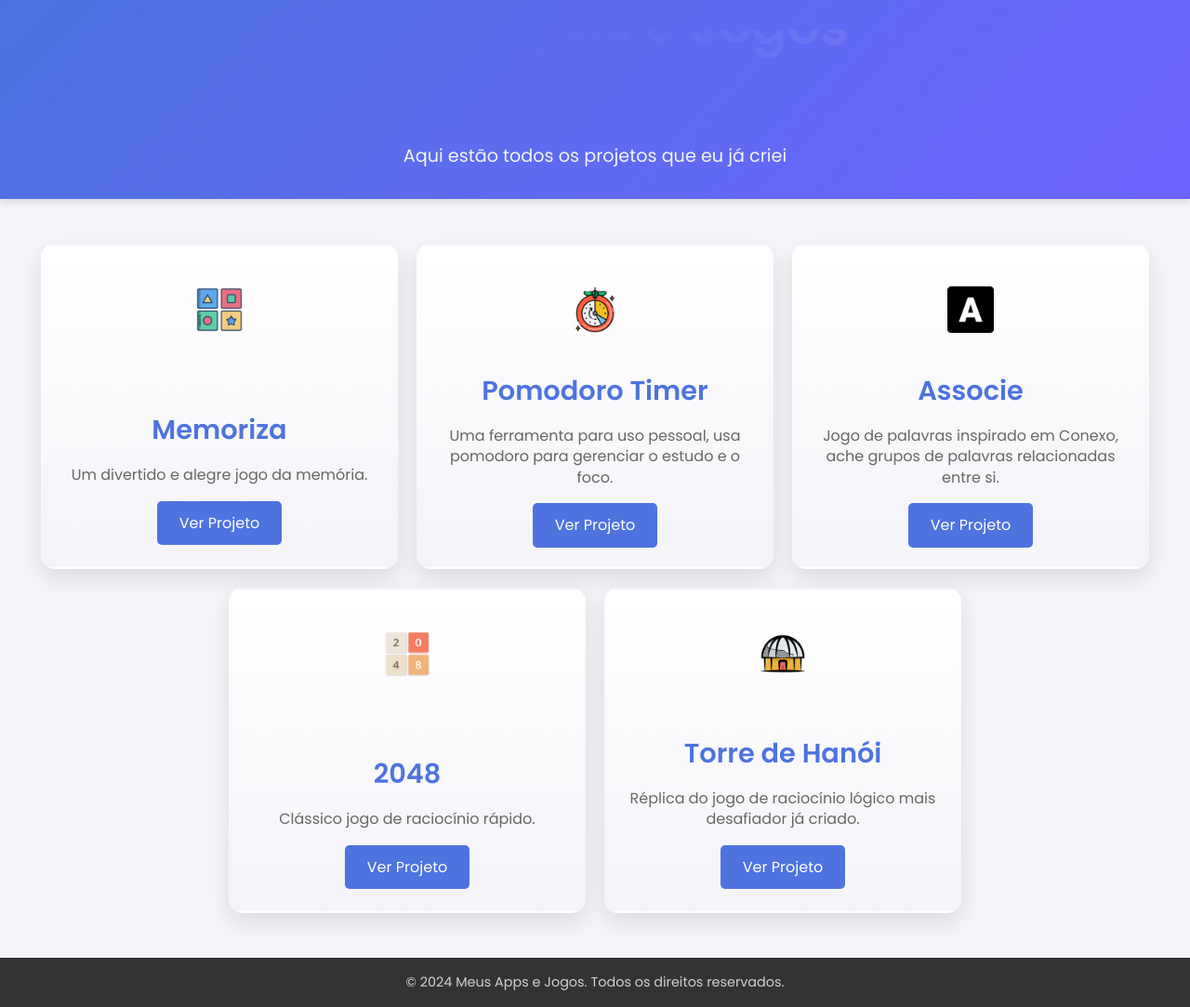
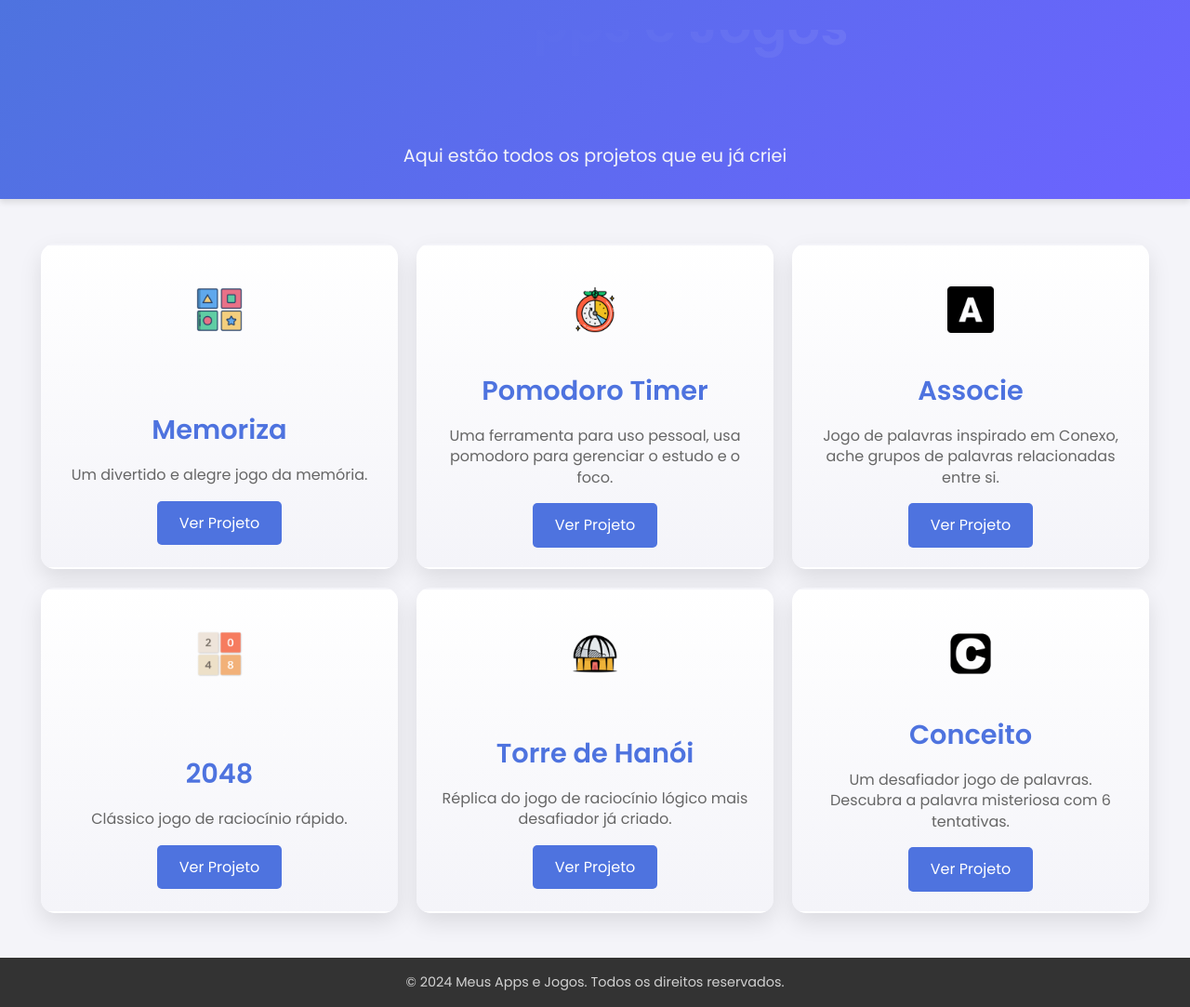
Before and after one commit to reberson-454578/Meus-Apps, a plain HTML site: page index.html in a window 1280 px wide. Shown: the whole page at 93% size. Drawn offline with Linux system fonts and the light colour scheme.

Commit message:
Conceito adicionado

```diff
--- a/index.html
+++ b/index.html
@@ -107,7 +107,24 @@
           </div>
         </div>
 
-        <!-- Adicione mais projetos conforme necessário -->
+        <div class="project-card">
+          <div class="icon">
+            <img src="conceito.png" alt="Conceito" />
+          </div>
+          <div class="project-content">
+            <h2>Conceito</h2>
+            <p>
+              Um desafiador jogo de palavras. Descubra a palavra misteriosa com
+              6 tentativas.
+            </p>
+            <a
+              target="_blank"
+              href="https://conceito-one.vercel.app/"
+              class="btn"
+              >Ver Projeto</a
+            >
+          </div>
+        </div>
       </div>
     </section>
 
```
Also changed, not shown: conceito.png (added).
